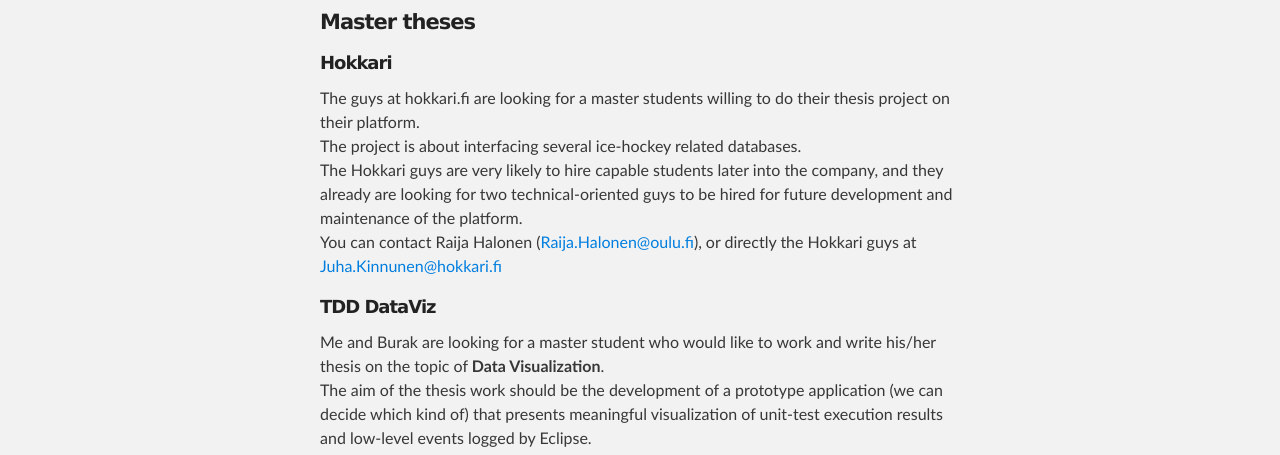
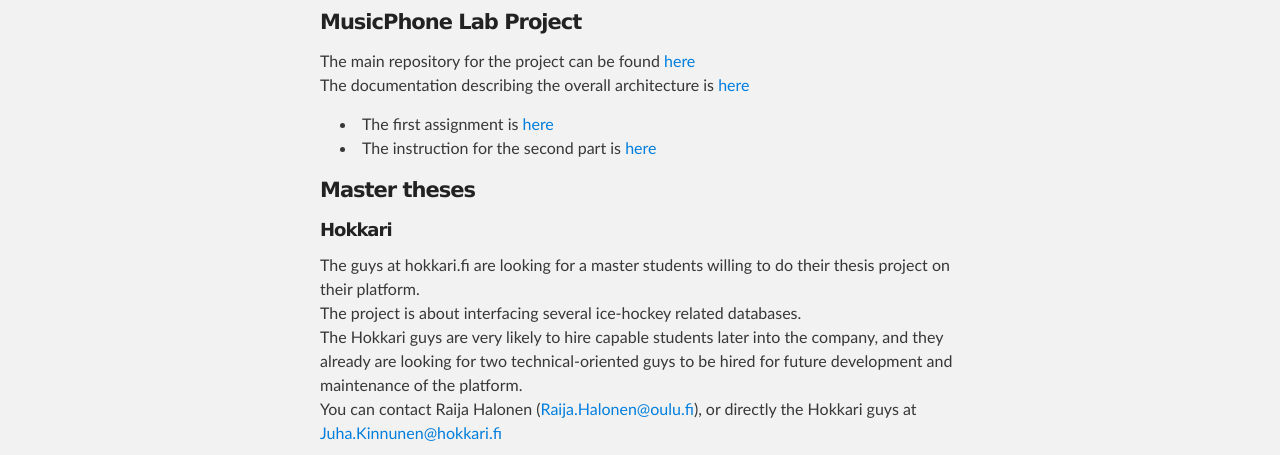
Before and after one commit to UniOULU-TOL/SQATLab, a plain HTML site: page index.html in a window 1280 px wide. Shown: the part 321-776 px from the top of the page. Drawn offline with Linux system fonts and the light colour scheme.

```diff
--- a/index.html
+++ b/index.html
@@ -35,6 +35,19 @@
 <a name="announcements" class="anchor" href="#announcements"><span class="octicon octicon-link"></span></a>Announcements</h2>
 
 <h4>
+<a name="musicphone-lab-project" class="anchor" href="#musicphone-lab-project"><span class="octicon octicon-link"></span></a>MusicPhone Lab Project</h4>
+
+<p>The main repository for the project can be found <a href="https://github.com/UniOULU-TOL/MusicPhone">here</a><br>
+The documentation describing the overall architecture is <a href="http://unioulu-tol.github.io/SQATLab/sessions/MusicPhoneDocs.html">here</a>  </p>
+
+<ul>
+<li>The first assignment is <a href="http://unioulu-tol.github.io/SQATLab/sessions/MusicPhone.html">here</a>
+</li>
+<li>The instruction for the second part is <a href="http://unioulu-tol.github.io/SQATLab/sessions/MusicPhoneInstructions2.html">here</a>
+</li>
+</ul>
+
+<h4>
 <a name="master-theses" class="anchor" href="#master-theses"><span class="octicon octicon-link"></span></a>Master theses</h4>
 
 <h5>
@@ -61,7 +74,9 @@
 <li>The department has a small grant (~2000Euro) available for publishing the thesis results</li>
 </ul>
 </li>
-</ul><p>I have already a small prototype (written using D3.js that could be a good starting point for you).<br>
+</ul>
+
+<p>I have already a small prototype (written using D3.js that could be a good starting point for you).<br>
 If you are interested please contact me.</p>
 
 <h4>
@@ -77,7 +92,9 @@
 <li><a href="http://unioulu-tol.github.io/SQATLab/sessions/WiiTennis.txt">Wii Tennis exercise</a></li>
 </ul>
 </li>
-</ul><h4>
+</ul>
+
+<h4>
 <a name="session-2" class="anchor" href="#session-2"><span class="octicon octicon-link"></span></a>Session 2:</h4>
 
 <ul>
@@ -89,7 +106,9 @@
 <li><a href="https://github.com/UniOULU-TOL/WiiTennis">Source code for the Wii Tennis exercise</a></li>
 </ul>
 </li>
-</ul><h4>
+</ul>
+
+<h4>
 <a name="session-3" class="anchor" href="#session-3"><span class="octicon octicon-link"></span></a>Session 3:</h4>
 
 <ul>
@@ -101,7 +120,9 @@
 <li><a href="https://github.com/UniOULU-TOL/MarsRover">Mars Rover API (partial) source code</a></li>
 </ul>
 </li>
-</ul><h4>
+</ul>
+
+<h4>
 <a name="session-4" class="anchor" href="#session-4"><span class="octicon octicon-link"></span></a>Session 4:</h4>
 
 <ul>
@@ -113,7 +134,9 @@
 <li><a href="http://unioulu-tol.github.io/SQATLab/sessions/sudoku.html">Sudoku exercise</a></li>
 </ul>
 </li>
-</ul><h4>
+</ul>
+
+<h4>
 <a name="session-5" class="anchor" href="#session-5"><span class="octicon octicon-link"></span></a>Session 5:</h4>
 
 <ul>
```
Also changed, not shown: params.json (+1 -1 lines).
